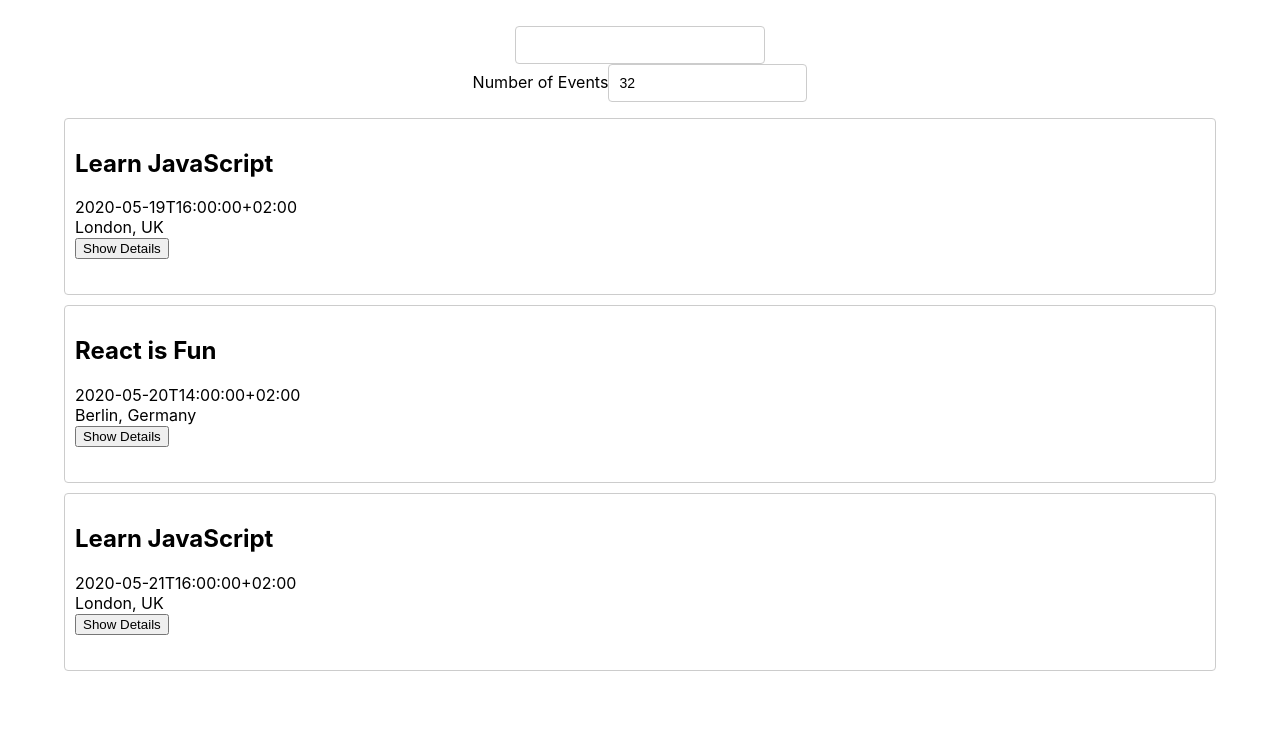
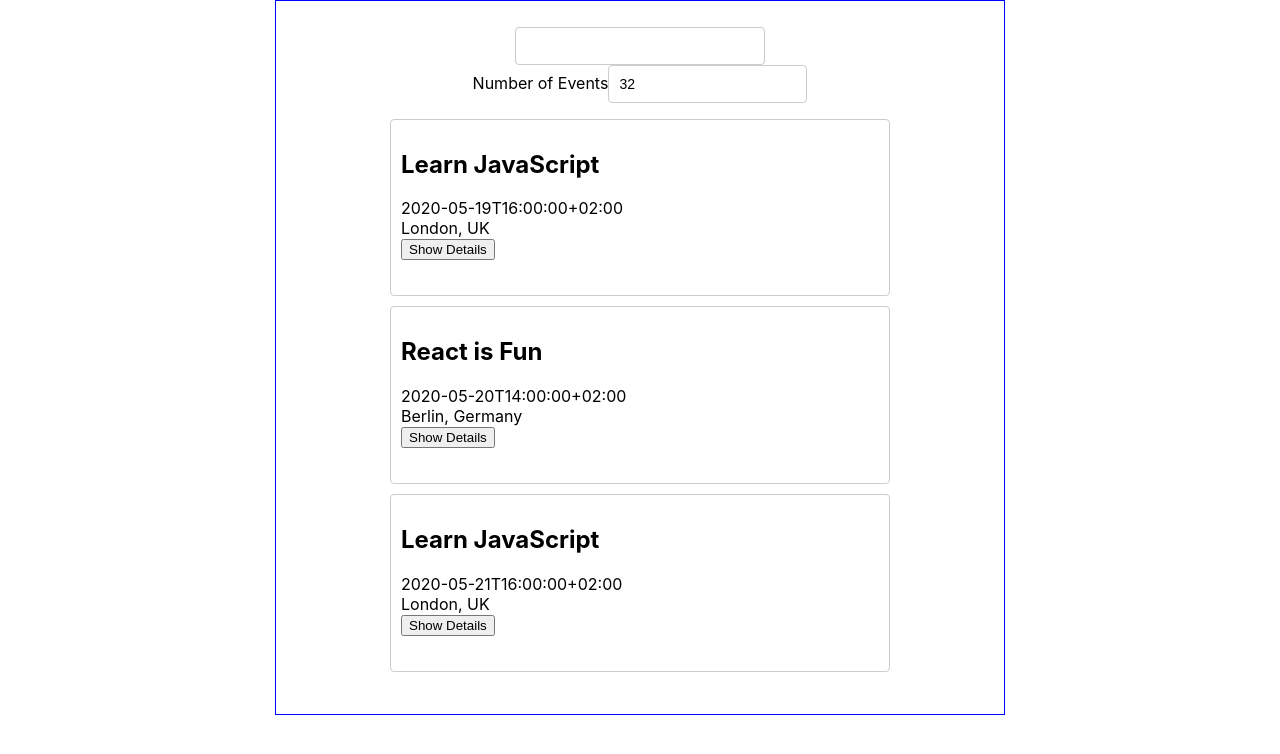
Before and after one commit to Darisam/meet, a React (Create React App) app: page / in a window 1280 px wide. Shown: the top 754 px of the page. Built offline with nearby package versions, Linux system fonts and the light colour scheme.

Commit message:
Adjust styling
Add max-width and center elements

```diff
--- a/src/App.css
+++ b/src/App.css
@@ -2,6 +2,9 @@
 .App {
   text-align: center;
   padding: 2% 5%;
+  max-width: 600px;
+  border: 1px solid blue;
+  margin: auto;
 }
 
 .App * {
@@ -34,6 +37,10 @@ input[type="number"] {
   line-height: 20px;
   align-self: center;
   height: 38px;
+}
+
+.number-of-events label {
+  margin-right: 1em;
 }
 
 .city {
@@ -76,7 +83,17 @@ input[type="number"] {
   background-color: #bcdcdb;
 }
 
+/*.EventList {
+  max-width: 500px;
+  border: 1px solid green;
+  display: flex;
+  flex-direction: column;
+  align-items: center;
+}*/
+
 .event {
+  max-width: 500px;
+  margin: auto;
   padding: 10px 10px 35px;
   margin-bottom: 10px;
   text-align: left;
```
